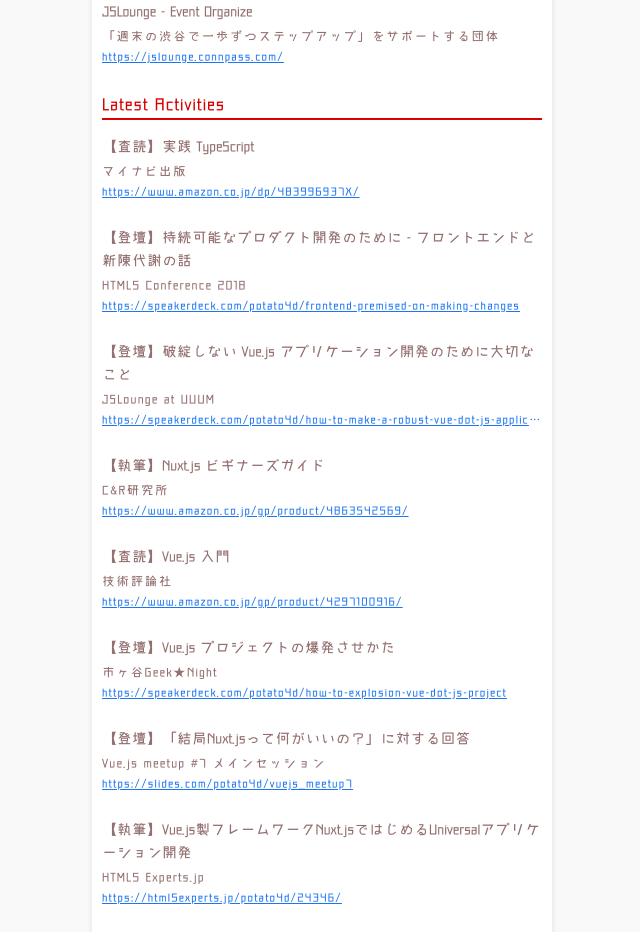
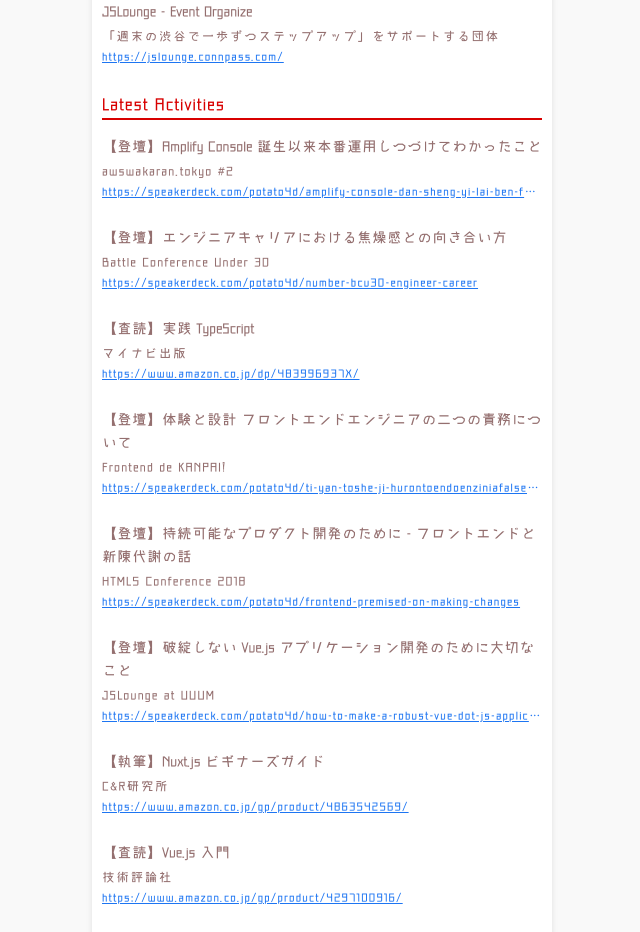
Before and after one commit to potato4d/potato4d.me, a Nuxt app: page / in a window 1280 px wide. Shown: the part 2440-3372 px from the top of the page, without its empty margins (318-958 px from the left). Built offline with nearby package versions, Linux system fonts and the light colour scheme.

Commit message:
update activities

```diff
--- a/app/assets/source.ts
+++ b/app/assets/source.ts
@@ -136,10 +136,25 @@
 
 export const activities: Activity[] = [
   {
+    title: '【登壇】Amplify Console 誕生以来本番運用しつづけてわかったこと',
+    source: 'awswakaran.tokyo #2',
+    link: 'https://speakerdeck.com/potato4d/amplify-console-dan-sheng-yi-lai-ben-fan-yun-yong-situduketewakatutakoto-number-awswakaran-tokyo'
+  },
+  {
+    title: '【登壇】エンジニアキャリアにおける焦燥感との向き合い方',
+    source: 'Battle Conference Under 30',
+    link: 'https://speakerdeck.com/potato4d/number-bcu30-engineer-career'
+  },
+  {
     title: '【査読】実践 TypeScript',
     source: 'マイナビ出版',
     show_link: 'https://www.amazon.co.jp/dp/483996937X/',
     link: 'https://amzn.to/2XFb3Ba'
+  },
+  {
+    title: '【登壇】体験と設計 フロントエンドエンジニアの二つの責務について',
+    source: 'Frontend de KANPAI!',
+    link: 'https://speakerdeck.com/potato4d/ti-yan-toshe-ji-hurontoendoenziniafalseer-tufalseze-wu-nituite-number-frokan'
   },
   {
     title:
```
